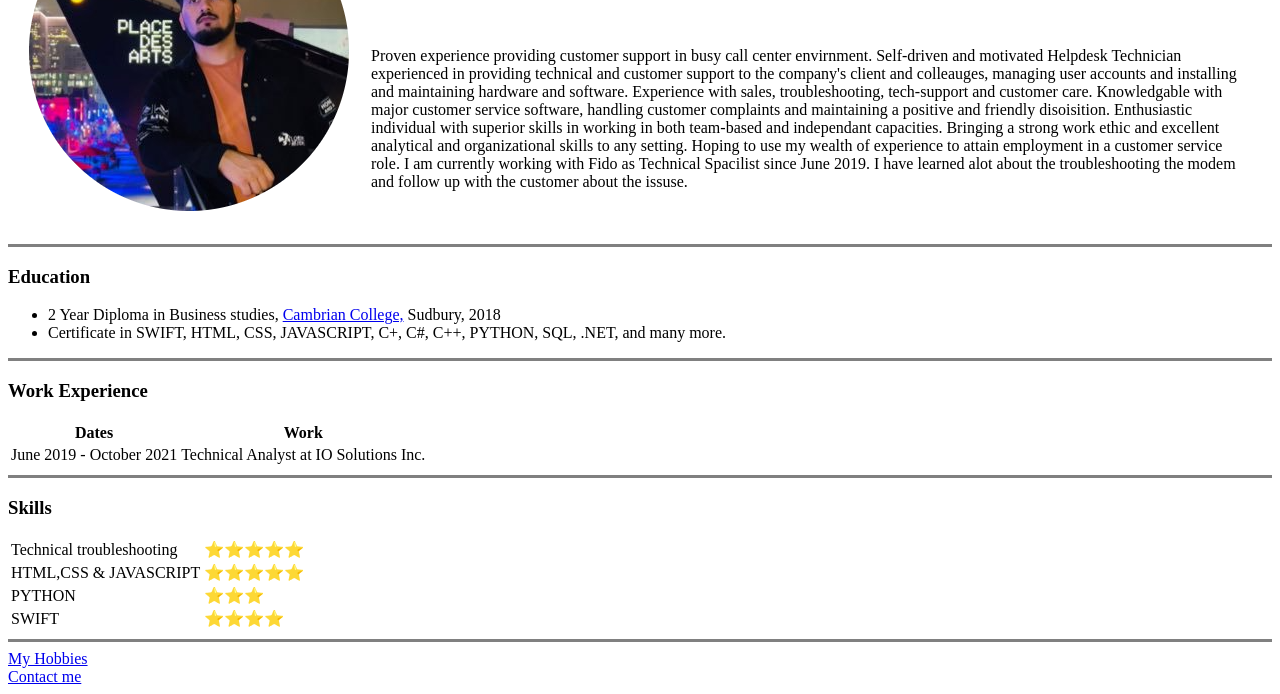
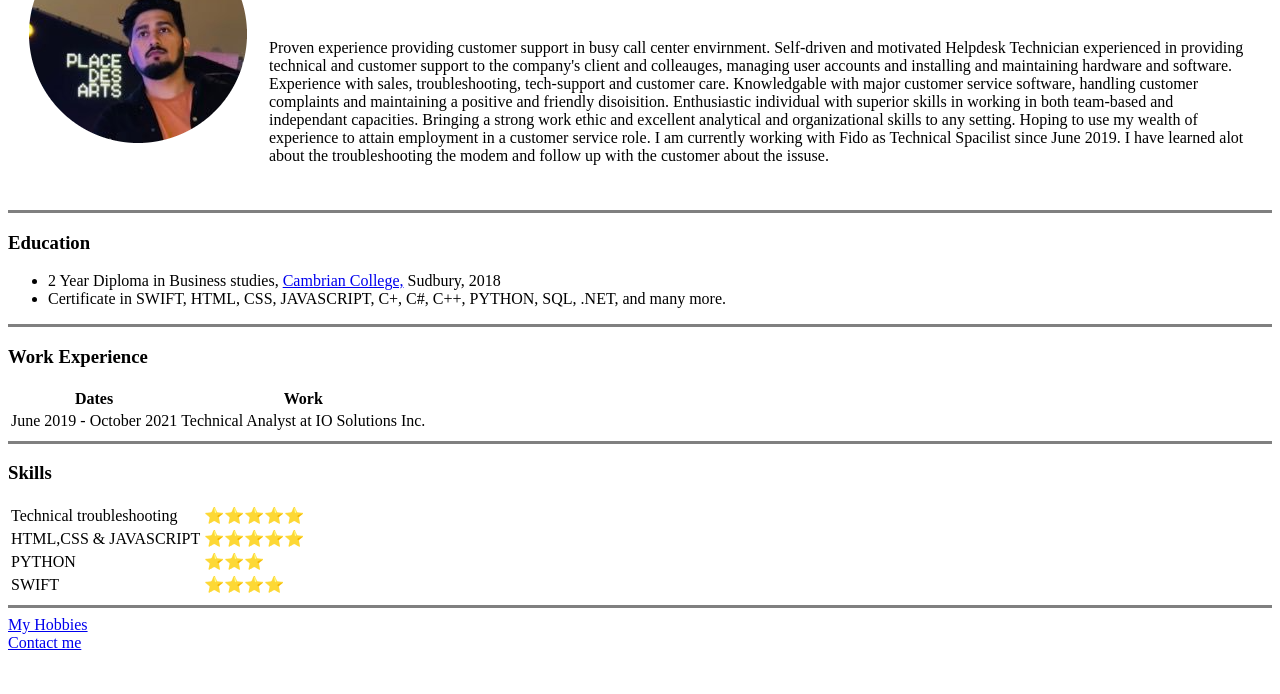
Before and after one commit to Ramanmeghwal/CV, a plain HTML site: page index.html in a window 1280 px wide. Shown: the part 138-832 px from the top of the page. After the commit the page ends 800 px from the top, so only its background shows below. Drawn offline with Linux system fonts and the light colour scheme.

Commit message:
Update index.html

```diff
--- a/index.html
+++ b/index.html
@@ -9,7 +9,7 @@
 <body>
   <table cellspacing="20">
     <tr>
-      <td><img src="images/raman-modified.png" alt="raman profile picture"></td>
+      <td><img src="images/ramancrop.png" alt="raman profile picture"></td>
       <td>
         <h1>Raman Meghwal</h1>
         <p>
```
